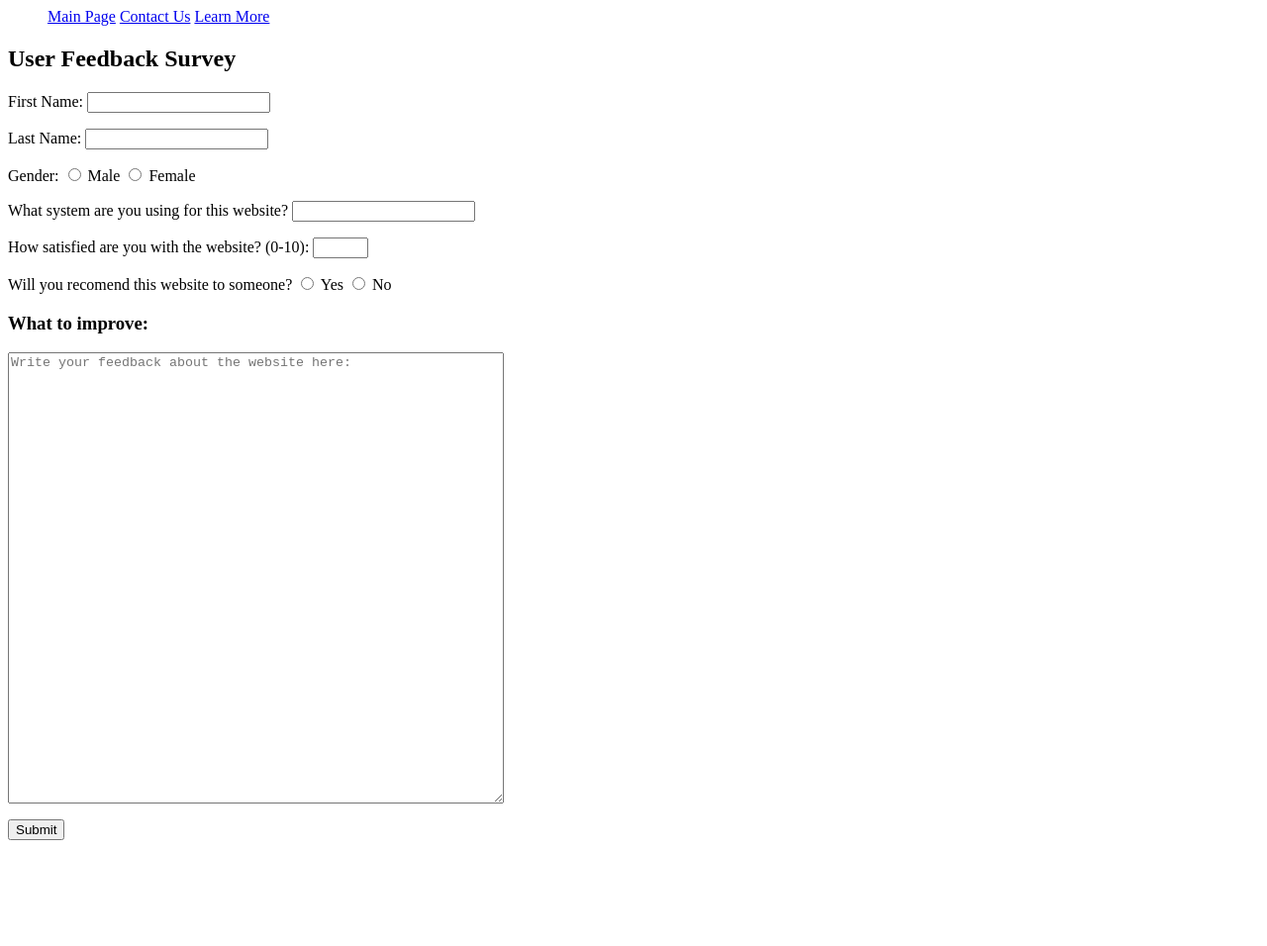
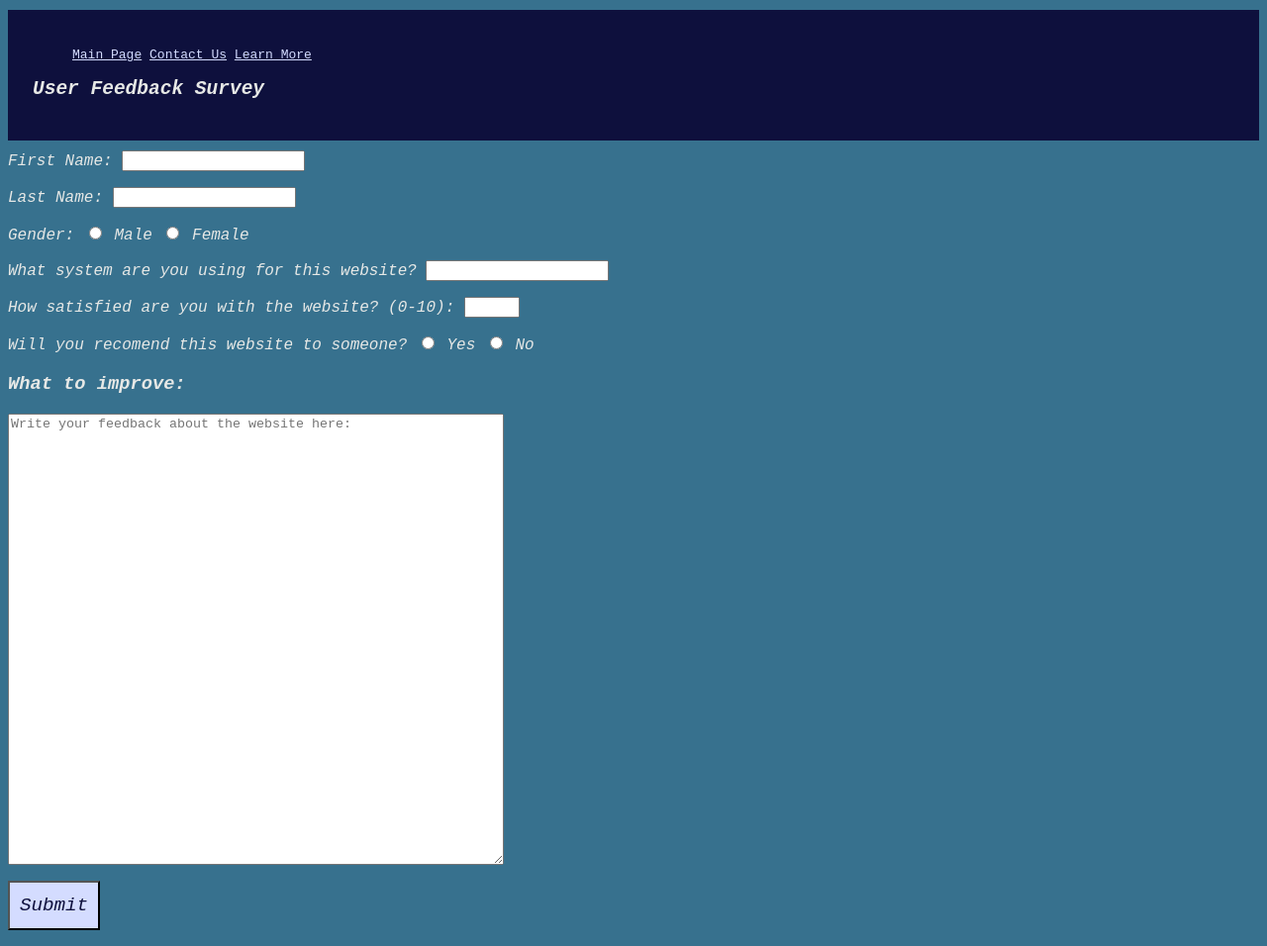
Before and after one commit to HBO2001/swe-363-231, a plain HTML site: page Survey.html in a window 1280 px wide. Shown: the whole page at 99% size. Before the commit the page ends 865 px from the top, so only its background shows below. Drawn offline with Linux system fonts and the light colour scheme.

Commit message:
CSS02_Exercise01

```diff
--- /dev/null
+++ b/Mood-board.css
@@ -0,0 +1,109 @@
+body{
+
+    font-family: monospace;
+
+    background-color: #37718e;
+
+    color: #e6e8e6;
+
+}
+
+header{
+
+    background-color: #0e103d;
+
+    color: #e6e6e8;
+
+    padding: 25px;
+
+    margin: 10px 0px;
+}
+
+header,a{
+
+    color: #b97375;
+}
+
+h1,h2,h3,h4,h5,h6{
+
+    color: #e6e8e6;
+
+    font-style: oblique;
+}
+
+h1,h2{
+
+    font-weight: bold;
+
+}
+
+
+
+thead{
+
+    background-color: #d4dcff;
+
+    color:#007BA7;
+}
+
+table{
+
+    background-color: #0e103d;
+
+    color:#d4dcff;
+}
+
+caption{
+
+    color: #e6e6e8;
+
+    font-size: larger;
+}
+
+footer{
+
+    background-color: #001414;
+
+    padding: 18;
+
+   color: #e6e6e8;
+
+   font-size: x-large;
+}
+
+
+a{
+
+    color: #d4dcff;
+}
+
+
+
+form{
+
+font-size: large;
+
+font-style: oblique;
+
+}
+
+button{
+
+    background-color: #d4dcff;
+
+    color: #0e103d;
+
+    padding-left: 10px;
+
+    padding-right: 10px;
+
+    padding-top: 12px;
+
+    padding-bottom: 12px;
+
+    font-size: larger;
+
+    font-family: monospace;
+
+    font-style: oblique;
+}
--- a/Survey.html
+++ b/Survey.html
@@ -1,6 +1,8 @@
 <html>
 
     <body>
+
+        <link rel="stylesheet" href="Mood-board.css" type="text/css">
 
         <title> User Feedback </title>
 
```
Also changed, not shown: Contacts.html (+2 -0 lines), Details.html (+5 -1 lines), MainPage.html (+8 -5 lines), Thank You.html (+2 -0 lines), 1 other file.
